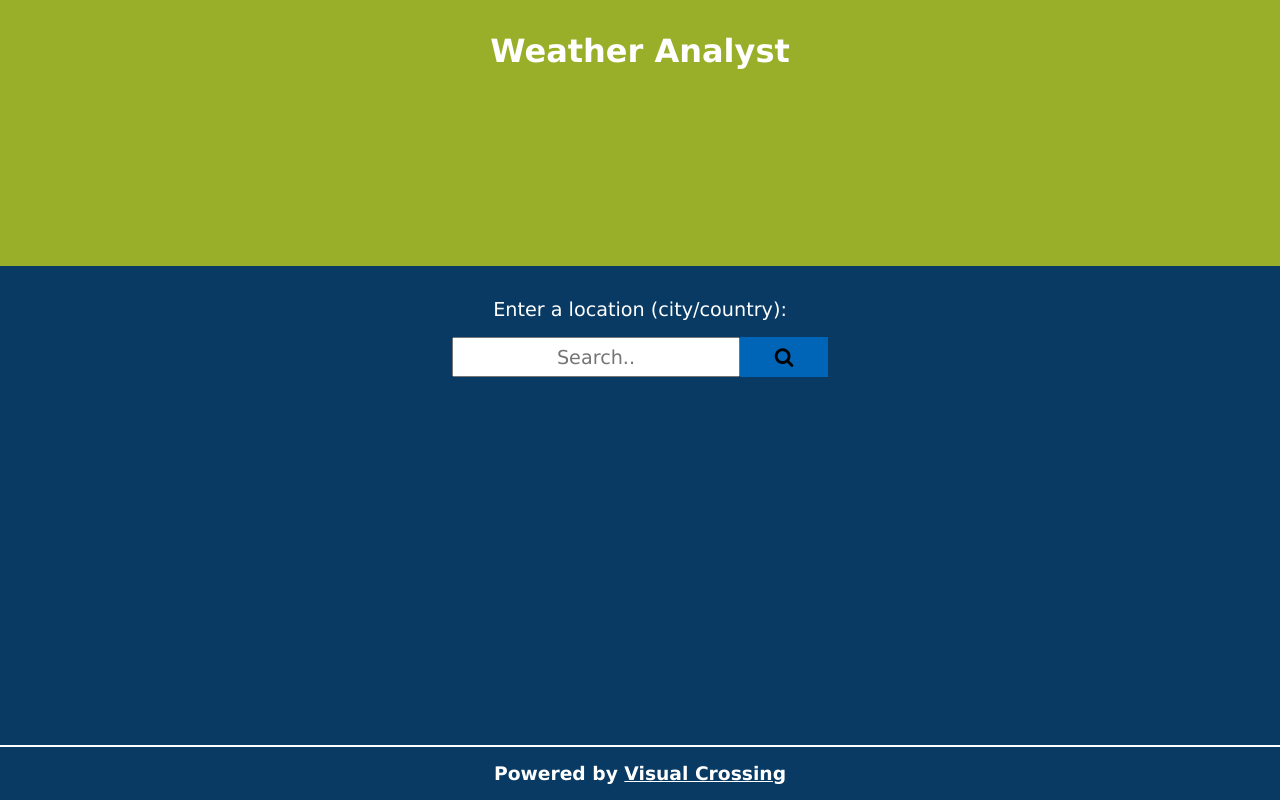
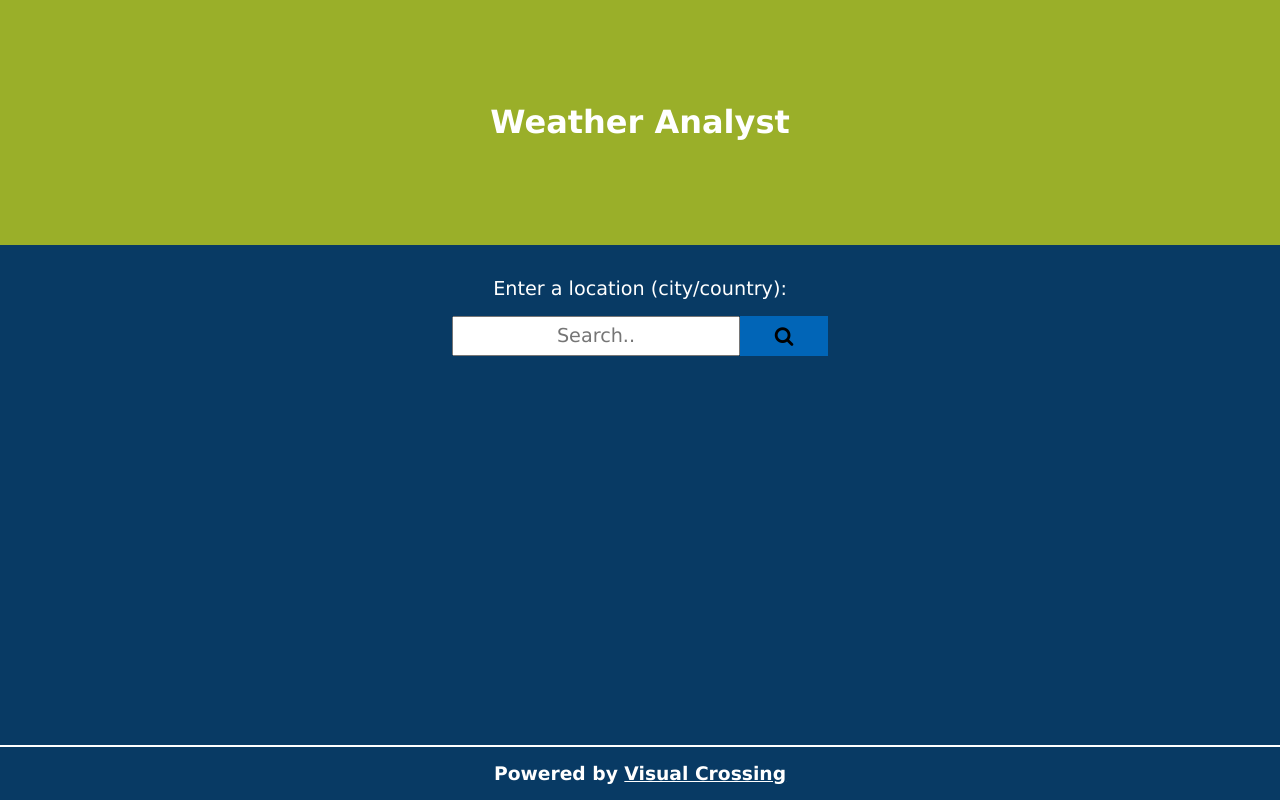
Before and after one commit to Ben22-Developer/Weather-Analyst-App, a plain HTML site: page index.html in a window 1280 px wide. Drawn offline with Linux system fonts and the light colour scheme.

Commit message:
Update style.css

```diff
--- a/Files/styles.css
+++ b/Files/styles.css
@@ -20,7 +20,10 @@ main {
 
 header {
     background-color: rgba(255, 255, 0, 0.591);
-    padding: 2rem 0;
+    padding: 1rem 0;
+    display: flex;
+    align-items: center;
+    justify-content: center;
 }
 
 form > *,form {
@@ -193,7 +196,7 @@ form,#blurBg,#todayData,#otherData,.anotherDay {
     flex-direction: column;
 }
 
-header,input[type="text"],#weatherDataTitle,#todayData,.anotherDay,#invalidInput {
+input[type="text"],#weatherDataTitle,#todayData,.anotherDay,#invalidInput {
     text-align: center;
 }
 
```
